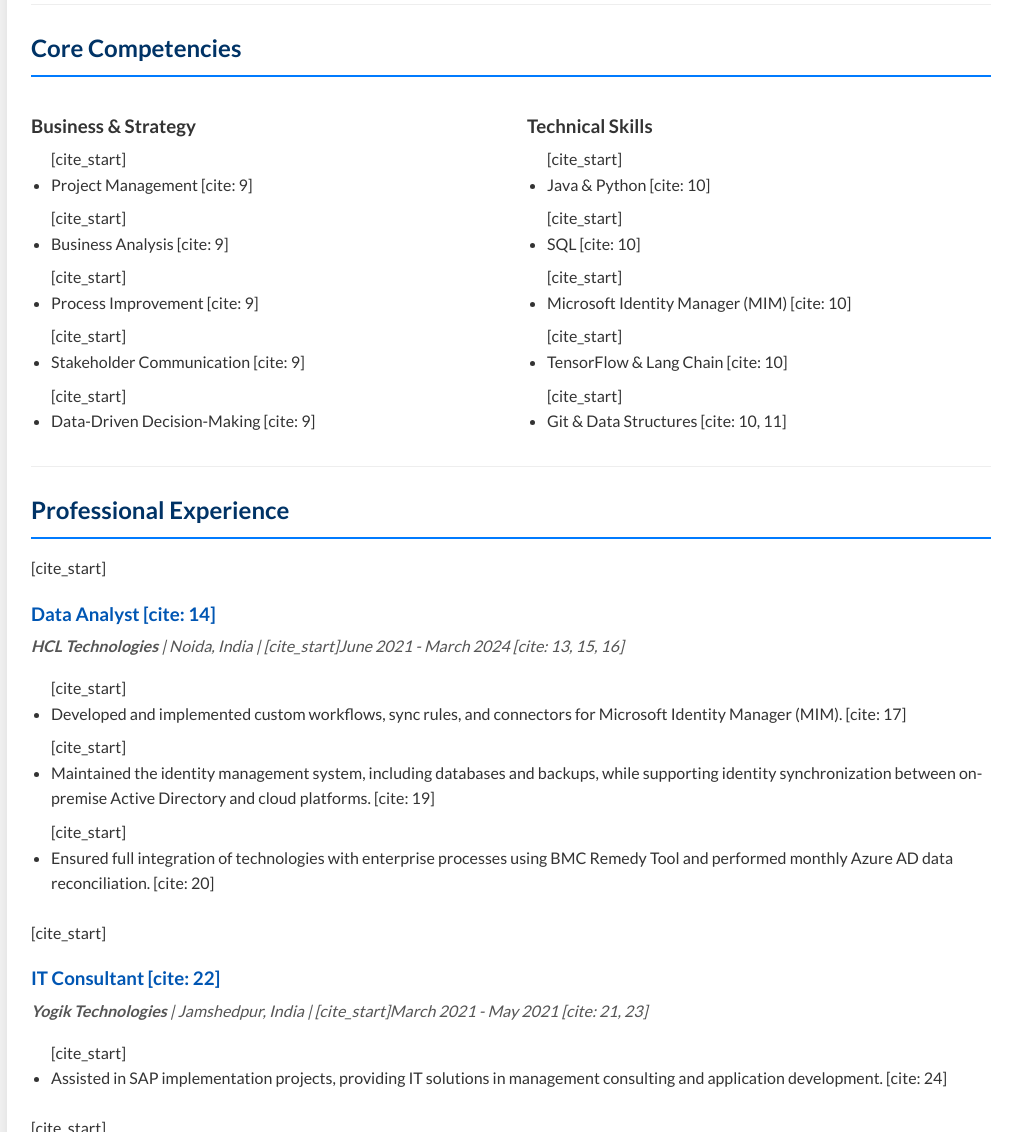
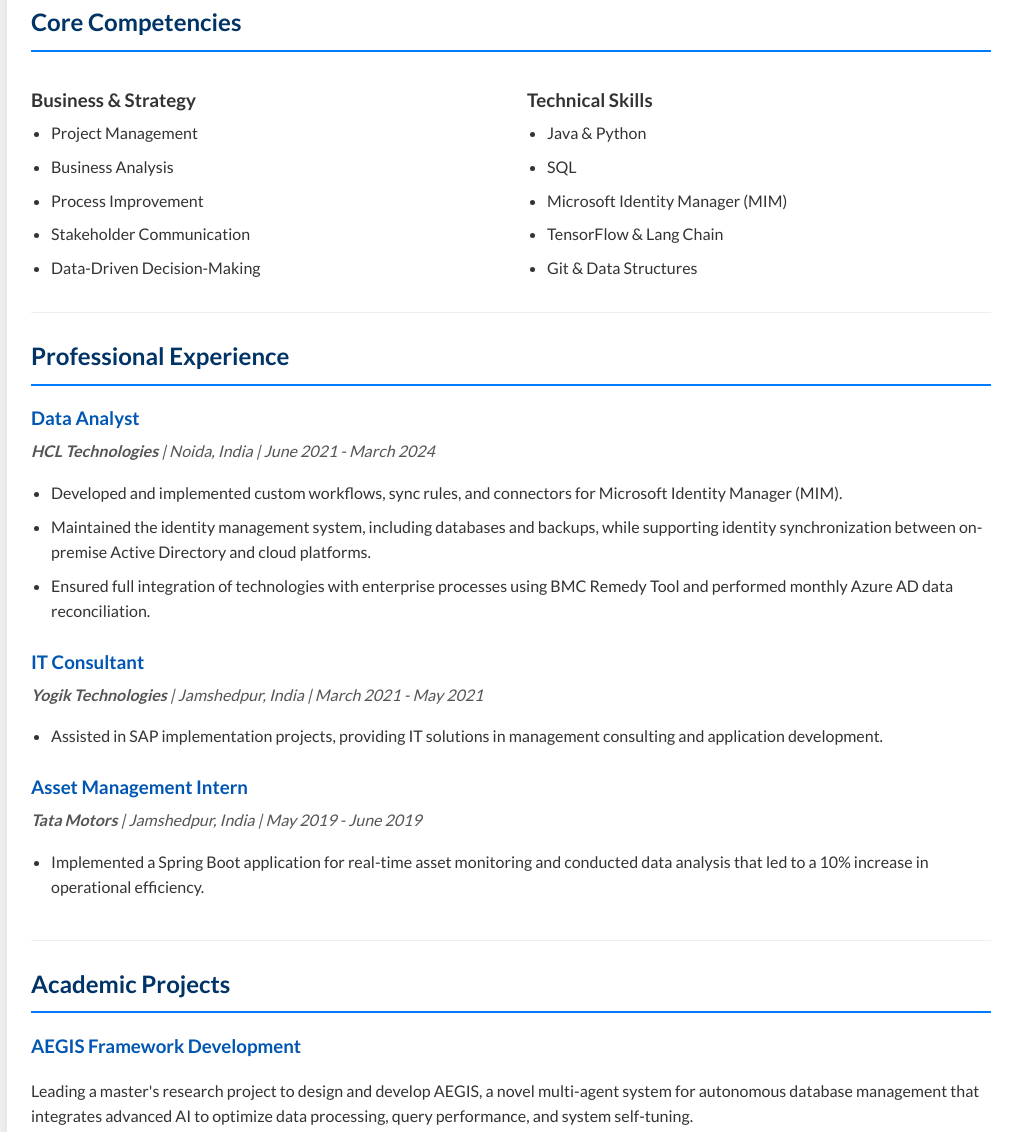
Before and after one commit to rochna-trivedi/rochna-trivedi.github.io, a plain HTML site: page index.html in a window 1280 px wide. Shown: the part 696-1828 px from the top of the page, without its empty margins (129-1142 px from the left). Drawn offline with Linux system fonts and the light colour scheme.

Commit message:
Update index.html

```diff
--- a/index.html
+++ b/index.html
@@ -13,11 +13,11 @@
             <div class="header-content">
                 <img src="profile.jpg" alt="Rochna Trivedi" class="profile-picture">
                 <div class="header-text">
-                    [cite_start]<h1>Rochna Trivedi [cite: 1]</h1>
-                    <p class="tagline">Technology Strategy | [cite_start]Analytics [cite: 2]</p>
+                    <h1>Rochna Trivedi</h1>
+                    <p class="tagline">Technology Strategy | Analytics</p>
                     <div class="contact-info">
-                        [cite_start]<span>Naperville, IL [cite: 2]</span> |
-                        [cite_start]<a href="mailto:rochna_t12@outlook.com">rochna_t12@outlook.com [cite: 2]</a>
+                        <span>Naperville, IL</span> |
+                        <a href="mailto:rochna_t12@outlook.com">rochna_t12@outlook.com</a>
                     </div>
                     <div class="social-links">
                         <a href="https://github.com/rochna-trivedi" target="_blank">GitHub</a> |
@@ -32,7 +32,7 @@
             <section id="profile">
                 <h2>Professional Profile</h2>
                 <p>
-                    [cite_start]A strategic and analytical professional with over 3 years of experience in enterprise IT, now enhancing a strong technical foundation with an MS in Operations Management and Information Systems. [cite: 4] [cite_start]Proven ability to lead cross-functional initiatives, analyze complex business requirements, and deliver technical solutions that drive efficiency and user satisfaction. [cite: 5] [cite_start]Seeking a challenging internship in product management, project management, or business analysis to apply a unique blend of technical acumen and strategic business management skills. [cite: 7]
+                    A strategic and analytical professional with over 3 years of experience in enterprise IT, now enhancing a strong technical foundation with an MS in Operations Management and Information Systems. Proven ability to lead cross-functional initiatives, analyze complex business requirements, and deliver technical solutions that drive efficiency and user satisfaction. Seeking a challenging internship in product management, project management, or business analysis to apply a unique blend of technical acumen and strategic business management skills.
                 </p>
             </section>
 
@@ -42,21 +42,21 @@
                     <div class="skill-category">
                         <h3>Business & Strategy</h3>
                         <ul>
-                            [cite_start]<li>Project Management [cite: 9]</li>
-                            [cite_start]<li>Business Analysis [cite: 9]</li>
-                            [cite_start]<li>Process Improvement [cite: 9]</li>
-                            [cite_start]<li>Stakeholder Communication [cite: 9]</li>
-                            [cite_start]<li>Data-Driven Decision-Making [cite: 9]</li>
+                            <li>Project Management</li>
+                            <li>Business Analysis</li>
+                            <li>Process Improvement</li>
+                            <li>Stakeholder Communication</li>
+                            <li>Data-Driven Decision-Making</li>
                         </ul>
                     </div>
                     <div class="skill-category">
                         <h3>Technical Skills</h3>
                         <ul>
-                            [cite_start]<li>Java & Python [cite: 10]</li>
-                            [cite_start]<li>SQL [cite: 10]</li>
-                            [cite_start]<li>Microsoft Identity Manager (MIM) [cite: 10]</li>
-                            [cite_start]<li>TensorFlow & Lang Chain [cite: 10]</li>
-                            [cite_start]<li>Git & Data Structures [cite: 10, 11]</li>
+                            <li>Java & Python</li>
+                            <li>SQL</li>
+                            <li>Microsoft Identity Manager (MIM)</li>
+                            <li>TensorFlow & Lang Chain</li>
+                            <li>Git & Data Structures</li>
                         </ul>
                     </div>
                 </div>
@@ -65,26 +65,26 @@
             <section id="experience">
                 <h2>Professional Experience</h2>
                 <div class="job">
-                    [cite_start]<h3>Data Analyst [cite: 14]</h3>
-                    <p class="job-info"><strong>HCL Technologies</strong> | Noida, India | [cite_start]June 2021 - March 2024 [cite: 13, 15, 16]</p>
+                    <h3>Data Analyst</h3>
+                    <p class="job-info"><strong>HCL Technologies</strong> | Noida, India | June 2021 - March 2024</p>
                     <ul>
-                        [cite_start]<li>Developed and implemented custom workflows, sync rules, and connectors for Microsoft Identity Manager (MIM). [cite: 17]</li>
-                        [cite_start]<li>Maintained the identity management system, including databases and backups, while supporting identity synchronization between on-premise Active Directory and cloud platforms. [cite: 19]</li>
-                        [cite_start]<li>Ensured full integration of technologies with enterprise processes using BMC Remedy Tool and performed monthly Azure AD data reconciliation. [cite: 20]</li>
+                        <li>Developed and implemented custom workflows, sync rules, and connectors for Microsoft Identity Manager (MIM).</li>
+                        <li>Maintained the identity management system, including databases and backups, while supporting identity synchronization between on-premise Active Directory and cloud platforms.</li>
+                        <li>Ensured full integration of technologies with enterprise processes using BMC Remedy Tool and performed monthly Azure AD data reconciliation.</li>
                     </ul>
                 </div>
                 <div class="job">
-                    [cite_start]<h3>IT Consultant [cite: 22]</h3>
-                    <p class="job-info"><strong>Yogik Technologies</strong> | Jamshedpur, India | [cite_start]March 2021 - May 2021 [cite: 21, 23]</p>
+                    <h3>IT Consultant</h3>
+                    <p class="job-info"><strong>Yogik Technologies</strong> | Jamshedpur, India | March 2021 - May 2021</p>
                     <ul>
-                        [cite_start]<li>Assisted in SAP implementation projects, providing IT solutions in management consulting and application development. [cite: 24]</li>
+                        <li>Assisted in SAP implementation projects, providing IT solutions in management consulting and application development.</li>
                     </ul>
                 </div>
                  <div class="job">
-                    [cite_start]<h3>Asset Management Intern [cite: 27]</h3>
-                    <p class="job-info"><strong>Tata Motors</strong> | Jamshedpur, India | [cite_start]May 2019 - June 2019 [cite: 26, 28]</p>
+                    <h3>Asset Management Intern</h3>
+                    <p class="job-info"><strong>Tata Motors</strong> | Jamshedpur, India | May 2019 - June 2019</p>
                     <ul>
-                        [cite_start]<li>Implemented a Spring Boot application for real-time asset monitoring and conducted data analysis that led to a 10% increase in operational efficiency. [cite: 29]</li>
+                        <li>Implemented a Spring Boot application for real-time asset monitoring and conducted data analysis that led to a 10% increase in operational efficiency.</li>
                     </ul>
                 </div>
             </section>
@@ -93,36 +93,36 @@
                 <h2>Academic Projects</h2>
                 <div class="project">
                     <h3>AEGIS Framework Development</h3>
-                    [cite_start]<p>Leading a master's research project to design and develop AEGIS, a novel multi-agent system for autonomous database management that integrates advanced AI to optimize data processing, query performance, and system self-tuning. [cite: 32]</p>
+                    <p>Leading a master's research project to design and develop AEGIS, a novel multi-agent system for autonomous database management that integrates advanced AI to optimize data processing, query performance, and system self-tuning.</p>
                 </div>
                 <div class="project">
                     <h3>Statistical Analysis with SAS</h3>
-                    [cite_start]<p>Gained hands-on experience conducting ANOVA, correlation, regression, and one/two-sample hypothesis tests using SAS OnDemand for Academics. [cite: 33]</p>
+                    <p>Gained hands-on experience conducting ANOVA, correlation, regression, and one/two-sample hypothesis tests using SAS OnDemand for Academics.</p>
                 </div>
                  <div class="project">
                     <h3>SAP S/4HANA Business Process Simulation</h3>
-                    [cite_start]<p>Executed end-to-end Order-to-Cash (O2C) and Procure-to-Pay (P2P) business cycles, gaining proficiency in SD, MM, and FI modules. [cite: 34]</p>
+                    <p>Executed end-to-end Order-to-Cash (O2C) and Procure-to-Pay (P2P) business cycles, gaining proficiency in SD, MM, and FI modules.</p>
                 </div>
             </section>
 
             <section id="education">
                 <h2>Education</h2>
                 <div class="education-entry">
-                    [cite_start]<h3>MS in Operations Management and Information Systems [cite: 37]</h3>
-                    <p>Northern Illinois University, DeKalb, IL | [cite_start]Expected May 2027 [cite: 36, 41]</p>
+                    <h3>MS in Operations Management and Information Systems</h3>
+                    <p>Northern Illinois University, DeKalb, IL | Expected May 2027</p>
                 </div>
                 <div class="education-entry">
-                    [cite_start]<h3>B.Tech. in Information Technology [cite: 39]</h3>
-                    <p>Gautam Buddha University, Noida, India | [cite_start]May 2021 [cite: 38, 42]</p>
+                    <h3>B.Tech. in Information Technology</h3>
+                    <p>Gautam Buddha University, Noida, India | May 2021</p>
                 </div>
             </section>
 
              <section id="achievements">
                 <h2>Achievements & Certifications</h2>
                 <ul>
-                    [cite_start]<li>HCL Award for IOT Presentation in Workshop [cite: 43]</li>
-                    [cite_start]<li>Web Development Bootcamp at Internshala [cite: 43]</li>
-                    [cite_start]<li>AI workshop by Technophilia Solutions at IIT Roorkee [cite: 43]</li>
+                    <li>HCL Award for IOT Presentation in Workshop</li>
+                    <li>Web Development Bootcamp at Internshala</li>
+                    <li>AI workshop by Technophilia Solutions at IIT Roorkee</li>
                 </ul>
             </section>
         </main>
```
